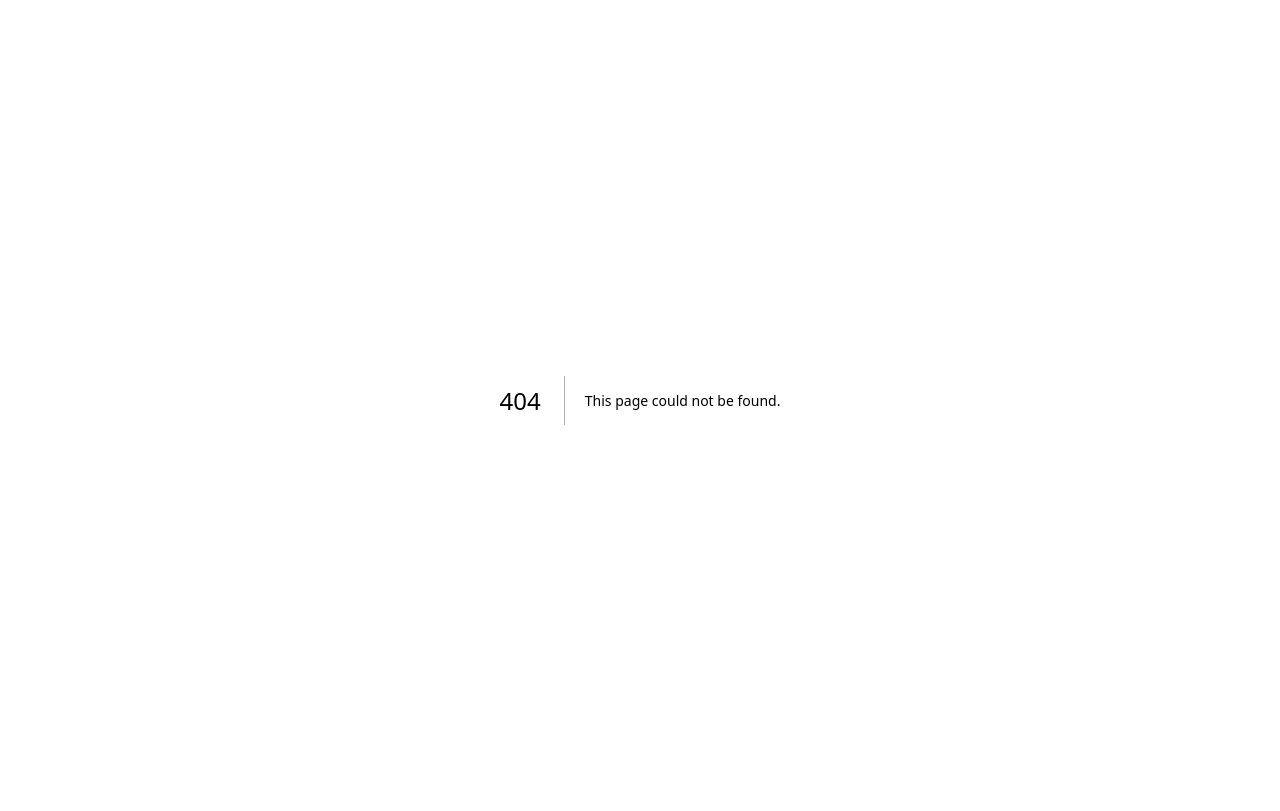
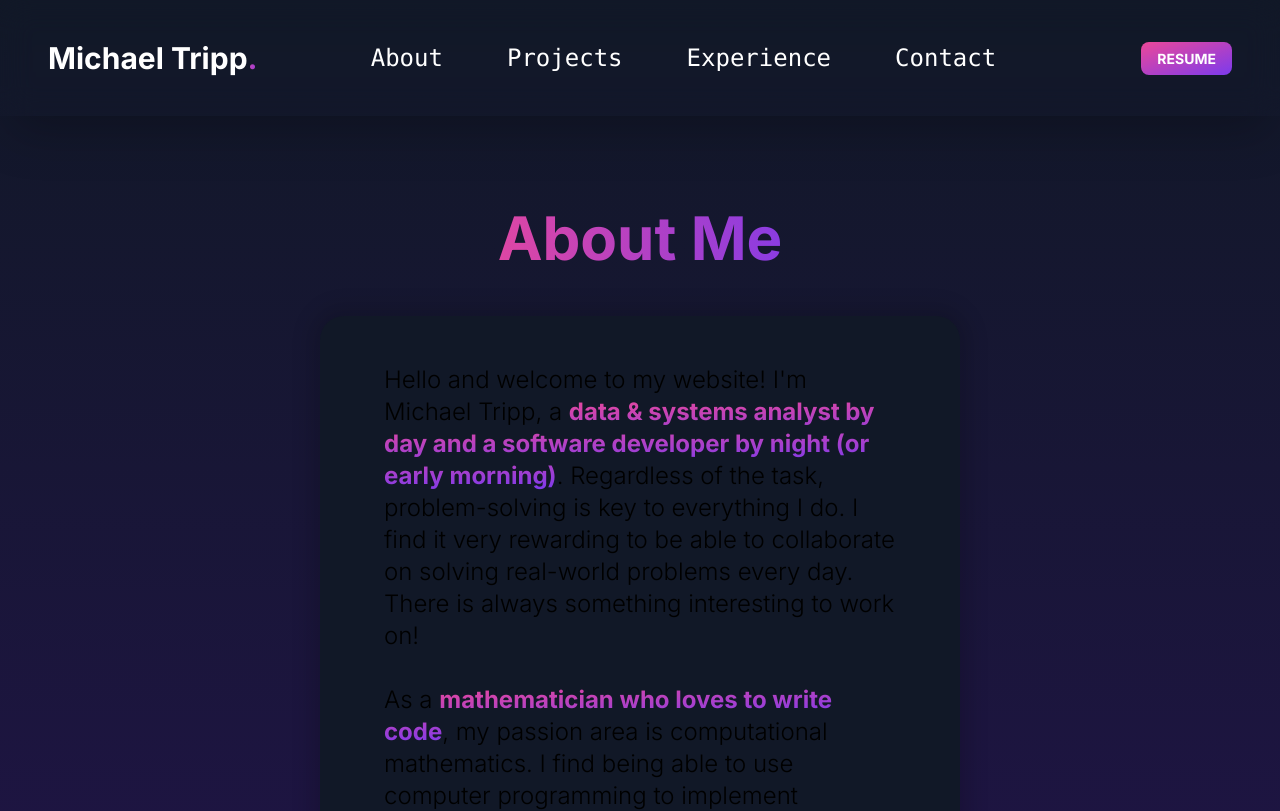
Before and after one commit to mctripp10/mctripp10.github.io, a Next.js app: page /pages/about in a window 1280 px wide. Before the commit this address had no page. Shown: the top 811 px of the page. Built offline with nearby package versions, Linux system fonts and the light colour scheme.

Commit message:
Moved home page.js into /pages
This should allow GitHub pages to find my home page and load it properly

```diff
--- a/app/components/NavBarGeneral.jsx
+++ b/app/components/NavBarGeneral.jsx
@@ -8,7 +8,7 @@
                 <div className="flex-row items-center justify-center px-4 mx-auto xl:max-w xl:px-12 xl:flex">
                     <div className="my-5 xl:my-8">
                         <h2 className="text-3xl text-center text-white font-bold xl:text-3xl xl:py-2 hover:bg-gradient-to-br from-pink-500 to-violet-600 hover:text-transparent bg-clip-text">
-                            <Link href="/pages/home">
+                            <Link href="/home">
                                 Michael Tripp<span className="py-5 bg-gradient-to-br from-pink-500 to-violet-600 text-transparent bg-clip-text">.</span>
                             </Link>
                         </h2>
--- a/next.config.js
+++ b/next.config.js
@@ -1,6 +1,5 @@
 /** @type {import('next').NextConfig} */
 const nextConfig = {
-    basePath: '/pages',
     output: 'export',
 }
 
```
Also changed, not shown: app/pages/home.js (renamed from app/pages/home/page.js).
